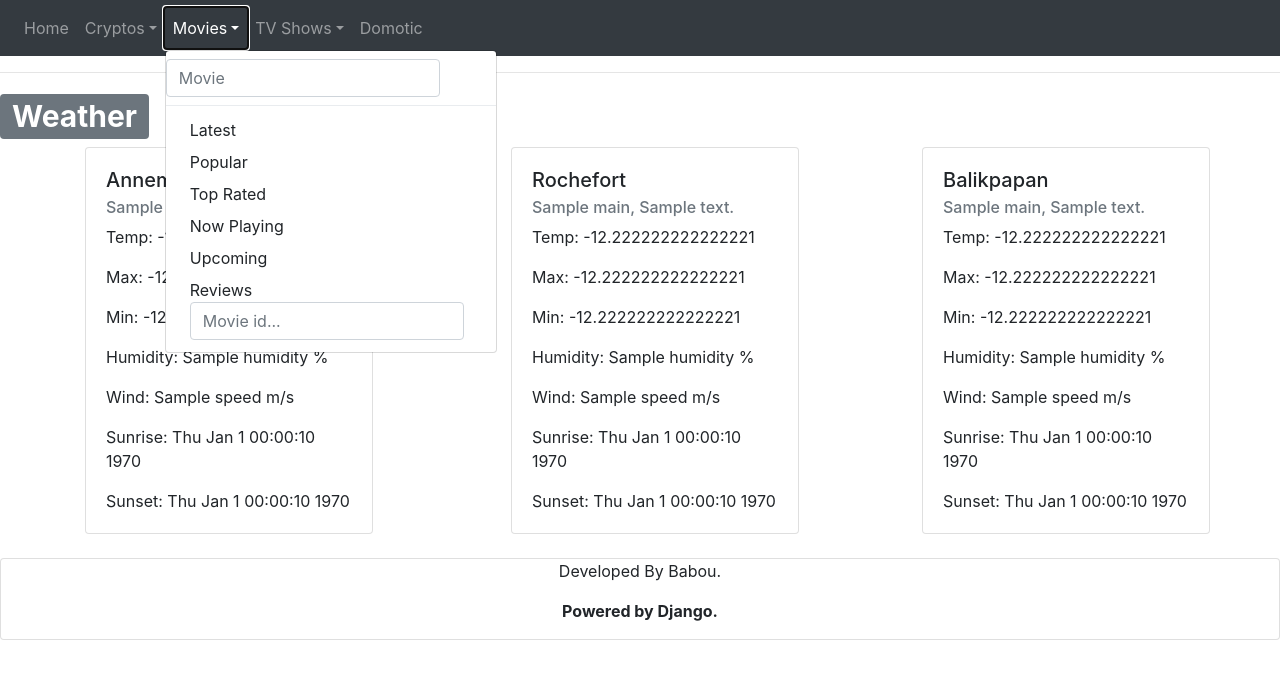
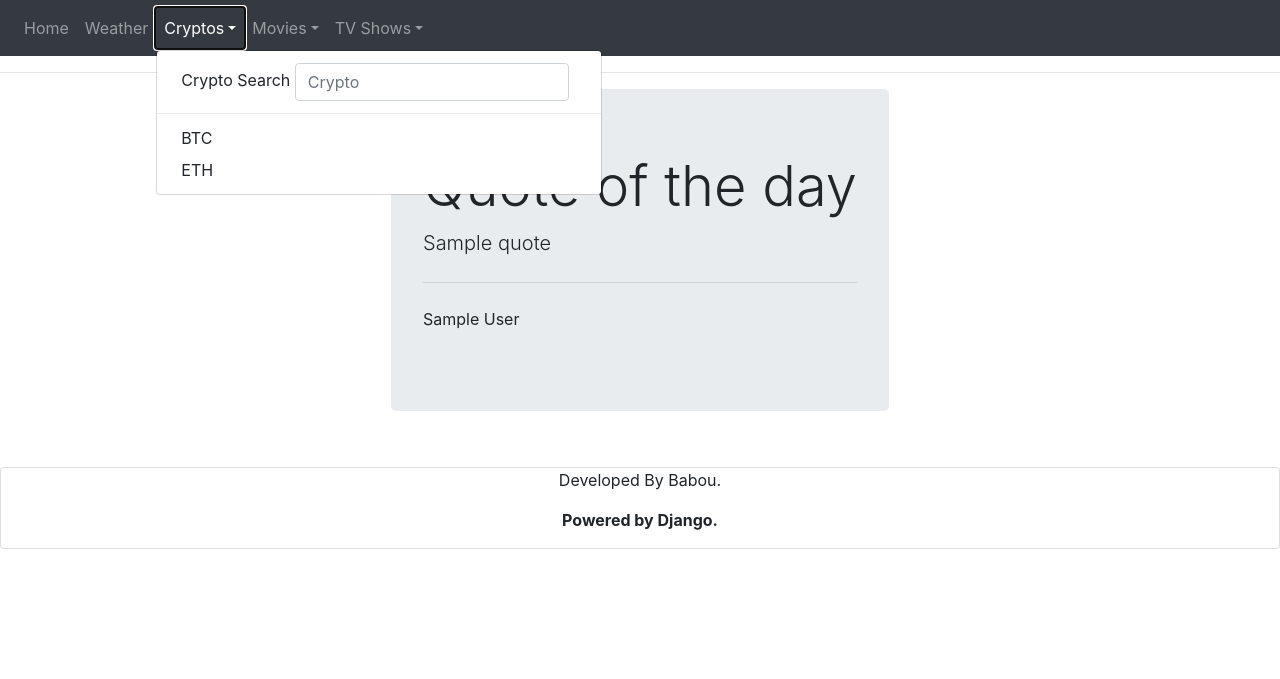
Before and after one commit to BabouZ17/dashboard, a Django app: template basic_dashboard/templates/home.html in a window 1280 px wide, after a click on "Cryptos". Shown: the top 679 px of the page. Run offline with Django 3.2, Linux system fonts and the light colour scheme; the template is opened without the code that fills it: most values are stand-ins (such as "Sample title", 1, 10 or a date in 2020); some libraries are stand-ins or nearby versions.

Commit message:
Quotes API Added

```diff
--- a/basic_dashboard/templates/base.html
+++ b/basic_dashboard/templates/base.html
@@ -33,6 +33,7 @@
     <div class="collapse navbar-collapse">
       <div class="navbar-nav">
         <a class="nav-item nav-link" href="{% url 'basic_dashboard:home' %}">Home</a>
+        <a class="nav-item nav-link" href="{% url 'basic_dashboard:get_weather' %}">Weather</a>
         <li class="nav-item dropdown">
           <a class="nav-link dropdown-toggle" href="#"
           data-toggle="dropdown" aria-haspopup="true" aria-expanded="false">
@@ -40,7 +41,9 @@
           <div class="dropdown-menu" aria-labelledby="navbarDropdownMenuLink">
             <form class="form-inline" action="{% url 'basic_dashboard:get_crypto' 'search' %}" method="POST">
               {% csrf_token %}
-              <input name="searched" class="form-control mr-sm-2" type="search" placeholder="Search" aria-label="Search">
+              <a class="dropdown-item" href="#">Crypto Search
+                  <input name="searched" class="form-control mr-sm-2" type="search" placeholder="Crypto" aria-label="Search">
+              </a>
             </form>
             <div class="dropdown-divider"></div>
             <a class="dropdown-item" href="{% url 'basic_dashboard:get_crypto' 'BTC' %}">BTC</a>
@@ -54,7 +57,9 @@
           <div class="dropdown-menu" aria-labelledby="navbarDropdownMenuLink">
             <form class="form-inline" action="{% url 'basic_dashboard:get_movie' %}" method="POST">
               {% csrf_token %}
+              <a class="dropdown-item" href="#">Movie Search
                   <input name="searched" class="form-control mr-sm-2" type="search" placeholder="Movie" aria-label="Search">
+              </a>
             </form>
             <div class="dropdown-divider"></div>
             <a class="dropdown-item" href="{% url 'basic_dashboard:latest_movie' %}">Latest</a>
@@ -62,12 +67,13 @@
             <a class="dropdown-item" href="{% url 'basic_dashboard:top_rated_movies' %}">Top Rated</a>
             <a class="dropdown-item" href="{% url 'basic_dashboard:now_playing_movies' %}">Now Playing</a>
             <a class="dropdown-item" href="{% url 'basic_dashboard:upcoming_movies' %}">Upcoming</a>
-            <a class="dropdown-item" href="#">Reviews
+            <div class="dropdown-divider"></div>
             <form class="form-inline" action="{% url 'basic_dashboard:get_movie_reviews' '0' %}" method="POST">
                 {% csrf_token %}
+                <a class="dropdown-item" href="#">Reviews
                     <input name="searched" class="form-control mr-sm-2" type="int" placeholder="Movie id..." aria-label="Search">
+                </a>
             </form>
-            </a>
           </div>
         </li>
         <li class="nav-item dropdown">
@@ -77,7 +83,9 @@
           <div class="dropdown-menu" aria-describedby="navbarDropdownMenuLink">
             <form class="form-inline" action="{% url 'basic_dashboard:get_tvshow' %}" method="POST">
               {% csrf_token %}
-              <input name="searched" class="form-control mr-sm-2" type="search" placeholder="Search" aria-label="Search">
+              <a class="dropdown-item" href="#">TV Show Search
+                  <input name="searched" class="form-control mr-sm-2" type="search" placeholder="TV Show" aria-label="Search">
+              </a>
             </form>
             <div class="dropdown-divider"></div>
             <a class="dropdown-item" href="{% url 'basic_dashboard:latest_tvshow' %}">Latest</a>
@@ -85,15 +93,15 @@
             <a class="dropdown-item" href="{% url 'basic_dashboard:top_rated_tvshows' %}">Top Rated</a>
             <a class="dropdown-item" href="{% url 'basic_dashboard:upcoming_tvshows' %}">Coming</a>
             <a class="dropdown-item" href="{% url 'basic_dashboard:playing_today_tvshows' %}">On Air Today</a>
+            <div class="dropdown-divider"></div>
+            <form class="form-inline my-2 my-lg-0" action="{% url 'basic_dashboard:get_tvshow_reviews' '0' %}" method="POST">
+                {% csrf_token %}
                 <a class="dropdown-item" href="#">Reviews
-                <form class="form-inline" action="{% url 'basic_dashboard:get_tvshow_reviews' '0' %}" method="POST">
-                  {% csrf_token %}
                     <input name="searched" class="form-control mr-sm-2" type="int" placeholder="TV Show id..." aria-label="Search">
+                </a>
             </form>
-            </a>
           </div>
         </li>
-        <a class="nav-item nav-link" href="#">Domotic</a>
       </div>
     </div>
   </nav>
--- a/basic_dashboard/templates/home.html
+++ b/basic_dashboard/templates/home.html
@@ -1,57 +1,18 @@
 {% extends 'base.html' %}
-{% block title %}Home{% endblock %}
-{% load extras %}
+{% block title %}{{ title }}{% endblock %}
 {% block content %}
-<h1><span class="badge badge-secondary">Weather</span></h1>
 <div class="container">
-  <div class="row">
-    <div class="col">
-      <div class="card" style="width: 18rem;">
-        <div class="card-body">
-          <h5 class="card-title">Annemasse</h5>
-          <h6 class="card-subtitle mb-2 text-muted">{{ weather_data.annemasse.weather.0.main }}, {{ weather_data.annemasse.weather.0.description }}</h6>
-          <p class="card-text">Temp: {{ weather_data.annemasse.main.temp|to_celsius }}</p>
-          <p class="card-text">Max: {{ weather_data.annemasse.main.temp_max|to_celsius }}</p>
-          <p class="card-text">Min: {{ weather_data.annemasse.main.temp_min|to_celsius }}</p>
-          <p class="card-text">Humidity: {{ weather_data.annemasse.main.humidity }} %</p>
-          <p class="card-text">Wind: {{ weather_data.annemasse.wind.speed }} m/s</p>
-          <p class="card-text">Sunrise: {{ weather_data.annemasse.sys.sunrise|to_human_date }}</p>
-          <p class="card-text">Sunset: {{ weather_data.annemasse.sys.sunset|to_human_date }}</p>
+    <div class="row">
+        <div class="col-bg mx-auto">
+            {% for content in data.contents.quotes %}
+                <div class="jumbotron">
+                    <h1 class="display-4">Quote of the day</h1>
+                    <p class="lead">{{ content.quote }}</p>
+                    <hr class="my-4">
+                    <p>{{ content.author }}</p>
+                </div>
+            {% endfor %}
         </div>
-      </div>
     </div>
-    <div class="col">
-      <div class="card" style="width: 18rem;">
-        <div class="card-body">
-          <h5 class="card-title">Rochefort</h5>
-          <h6 class="card-subtitle mb-2 text-muted">{{ weather_data.rochefort.weather.0.main }}, {{ weather_data.rochefort.weather.0.description }}</h6>
-          <p class="card-text">Temp: {{ weather_data.rochefort.main.temp|to_celsius }}</p>
-          <p class="card-text">Max: {{ weather_data.rochefort.main.temp_max|to_celsius }}</p>
-          <p class="card-text">Min: {{ weather_data.rochefort.main.temp_min|to_celsius }}</p>
-          <p class="card-text">Humidity: {{ weather_data.rochefort.main.humidity }} %</p>
-          <p class="card-text">Wind: {{ weather_data.rochefort.wind.speed }} m/s</p>
-          <p class="card-text">Sunrise: {{ weather_data.rochefort.sys.sunrise|to_human_date }}</p>
-          <p class="card-text">Sunset: {{ weather_data.rochefort.sys.sunset|to_human_date }}</p>
-        </div>
-      </div>
-    </div>
-    <div class="row">
-      <div class="col">
-        <div class="card" style="width: 18rem;">
-          <div class="card-body">
-            <h5 class="card-title">Balikpapan</h5>
-            <h6 class="card-subtitle mb-2 text-muted">{{ weather_data.balikpapan.weather.0.main }}, {{ weather_data.balikpapan.weather.0.description }}</h6>
-            <p class="card-text">Temp: {{ weather_data.balikpapan.main.temp|to_celsius }}</p>
-            <p class="card-text">Max: {{ weather_data.balikpapan.main.temp_max|to_celsius }}</p>
-            <p class="card-text">Min: {{ weather_data.balikpapan.main.temp_min|to_celsius }}</p>
-            <p class="card-text">Humidity: {{ weather_data.balikpapan.main.humidity }} %</p>
-            <p class="card-text">Wind: {{ weather_data.balikpapan.wind.speed }} m/s</p>
-            <p class="card-text">Sunrise: {{ weather_data.balikpapan.sys.sunrise|to_human_date }}</p>
-            <p class="card-text">Sunset: {{ weather_data.balikpapan.sys.sunset|to_human_date }}</p>
-          </div>
-        </div>
-      </div>
-    </div>
-  </div>
 </div>
 {% endblock %}
--- a/basic_dashboard/templatetags/extras.py
+++ b/basic_dashboard/templatetags/extras.py
@@ -12,7 +12,7 @@
     """
     to_celsius = ''
     try:
-        to_celsius = (int(value) - 32) * 5/9
+        to_celsius = str(value - 273.15)[:4]
     except ValueError:
         pass
     return to_celsius
--- a/basic_dashboard/urls.py
+++ b/basic_dashboard/urls.py
@@ -6,6 +6,7 @@
 urlpatterns = [
 	path('', views.index),
 	path('home', views.index, name='home'),
+	path('weather', views.get_weather, name='get_weather'),
 	path('crypto/<str:crypto>', views.get_crypto, name='get_crypto'),
 	path('movie/search', views.get_movie, name='get_movie'),
 	path('movies/latest_movie', views.get_latest_movie, name='latest_movie'),
@@ -13,13 +14,13 @@
 	path('movies/top_rated_movies', views.get_top_rated_movies, name='top_rated_movies'),
 	path('movies/upcoming_movies', views.get_upcoming_movies, name='upcoming_movies'),
 	path('movies/now_playing_movies', views.get_now_playing_movies, name='now_playing_movies'),
-	path('movie/<int:id>/reviews', views.get_movie_reviews, name='get_movie_reviews'),
+	path('movie/<str:searched>/reviews', views.get_movie_reviews, name='get_movie_reviews'),
 	path('tvshow/search', views.get_tvshow, name='get_tvshow'),
 	path('tvshow/latest_tvshow', views.get_latest_tvshow, name='latest_tvshow'),
 	path('tvshow/popular_tvshows', views.get_popular_tvshows, name='popular_tvshows'),
 	path('tvshow/top_rated_tvshows', views.get_top_rated_tvshow, name='top_rated_tvshows'),
 	path('tvshow/upcoming_tvshows', views.get_upcoming_tvshows, name='upcoming_tvshows'),
 	path('tvshow/playing_today_tvshows', views.get_playing_today_tvshows, name='playing_today_tvshows'),
-	path('tvshow/<int:id>/reviews', views.get_tvshow_reviews, name='get_tvshow_reviews'),
+	path('tvshow/<str:searched>/reviews', views.get_tvshow_reviews, name='get_tvshow_reviews'),
 
 ]
```
Also changed, not shown: basic_dashboard/templates/weather.html (added, +56 -0 lines), basic_dashboard/views.py (+37 -22 lines). Lines whose indentation alone changed are shown as unchanged.
